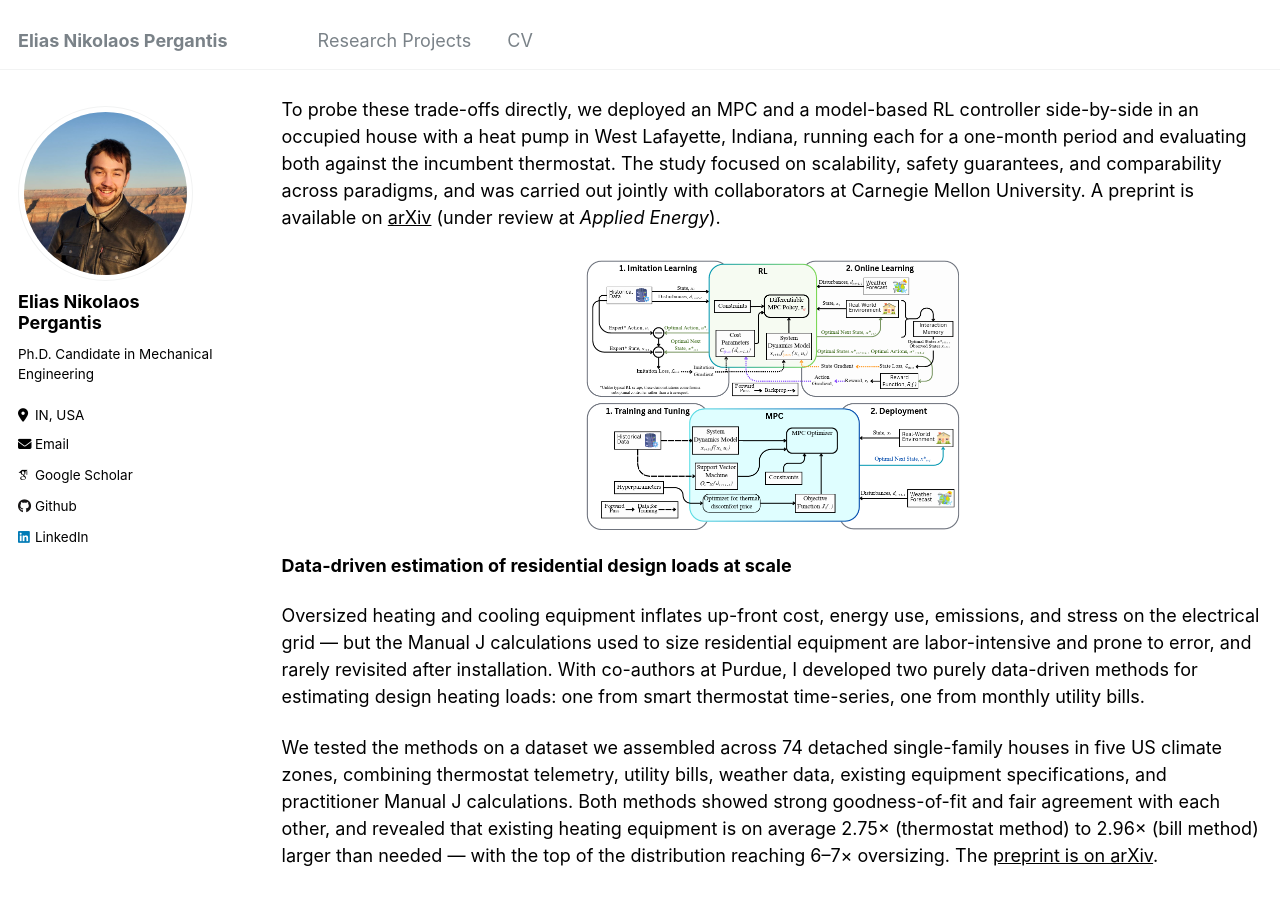
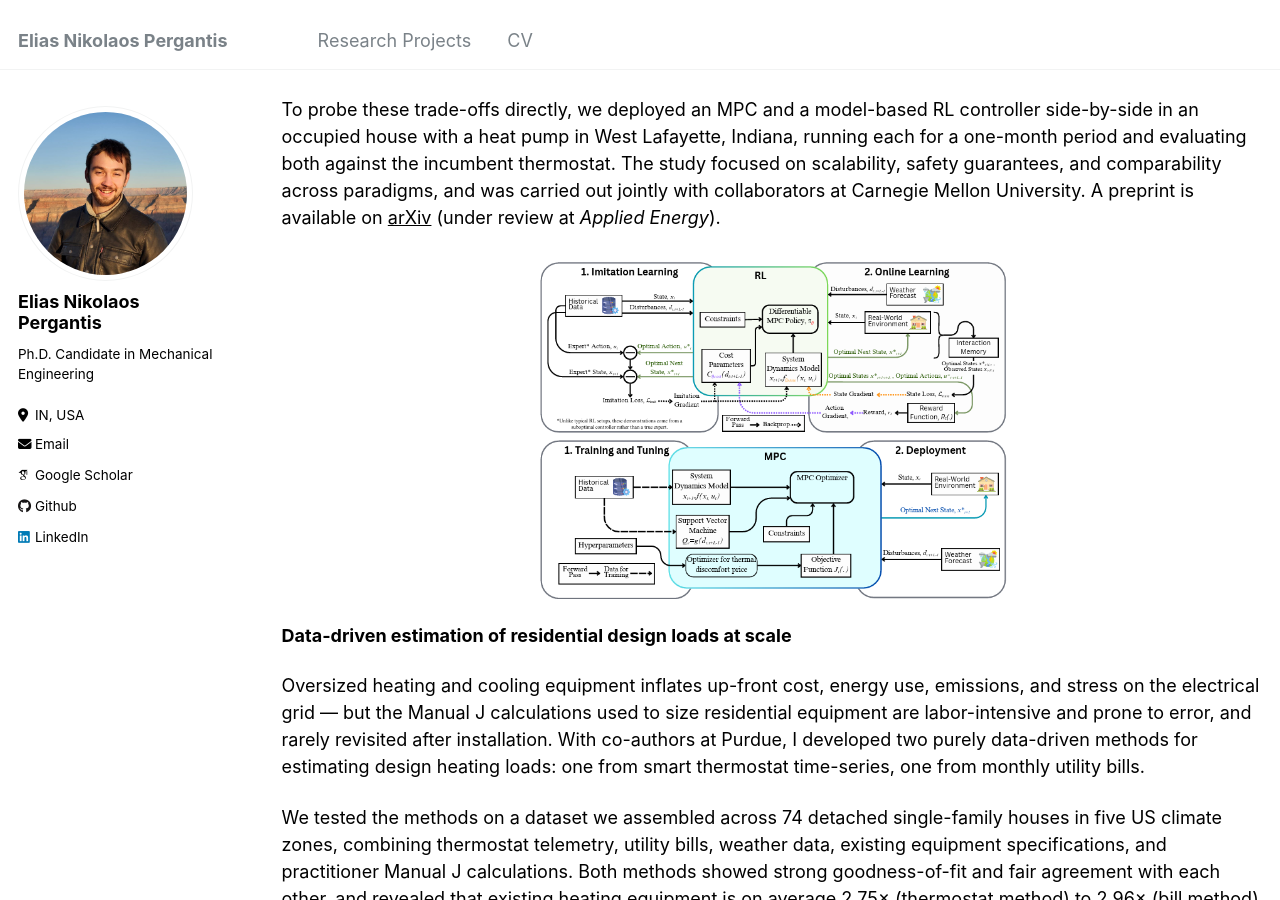
Before and after one commit to epergant/epergant.github.io, a Jekyll site: the page built from _pages/publications.md, in a window 1280 px wide and 900 px high, scrolled down 2053 px. Built offline with Jekyll 4.4.1, drawn with Linux system fonts in a browser that asks for light colours; some web fonts are replaced.

Commit message:
Update publications.md

```diff
--- a/_pages/publications.md
+++ b/_pages/publications.md
@@ -46,7 +46,7 @@ MPC has consistently delivered energy savings in HVAC field studies, but it requ
 To probe these trade-offs directly, we deployed an MPC and a model-based RL controller side-by-side in an occupied house with a heat pump in West Lafayette, Indiana, running each for a one-month period and evaluating both against the incumbent thermostat. The study focused on scalability, safety guarantees, and comparability across paradigms, and was carried out jointly with collaborators at Carnegie Mellon University. A preprint is available on <a href="https://arxiv.org/abs/2510.01475" target="_blank" style="color: black; text-decoration: underline;">arXiv</a> (under review at <i>Applied Energy</i>).
 
 <div style="text-align: center;">
-  <img src="../images/MPC_vs_RL.png" alt="MPC vs RL paradigm" width="400" height="400">
+  <img src="../images/MPC_vs_RL.png" alt="MPC vs RL paradigm" width="500" height="500">
 </div>
 
 **Data-driven estimation of residential design loads at scale**
@@ -56,7 +56,7 @@ Oversized heating and cooling equipment inflates up-front cost, energy use, emis
 We tested the methods on a dataset we assembled across 74 detached single-family houses in five US climate zones, combining thermostat telemetry, utility bills, weather data, existing equipment specifications, and practitioner Manual J calculations. Both methods showed strong goodness-of-fit and fair agreement with each other, and revealed that existing heating equipment is on average 2.75× (thermostat method) to 2.96× (bill method) larger than needed — with the top of the distribution reaching 6–7× oversizing. The <a href="https://arxiv.org/abs/2609.07619" target="_blank" style="color: black; text-decoration: underline;">preprint is on arXiv</a>.
 
 <div style="text-align: center;">
-  <img src="../images/Map_manualJ.png" alt="Locations of investigated homes" width="400" height="400">
+  <img src="../images/Map_manualJ.png" alt="Locations of investigated homes" width="500" height="500">
 </div>
 
 **Whole-home load coordination and electrical panel protection**
```
